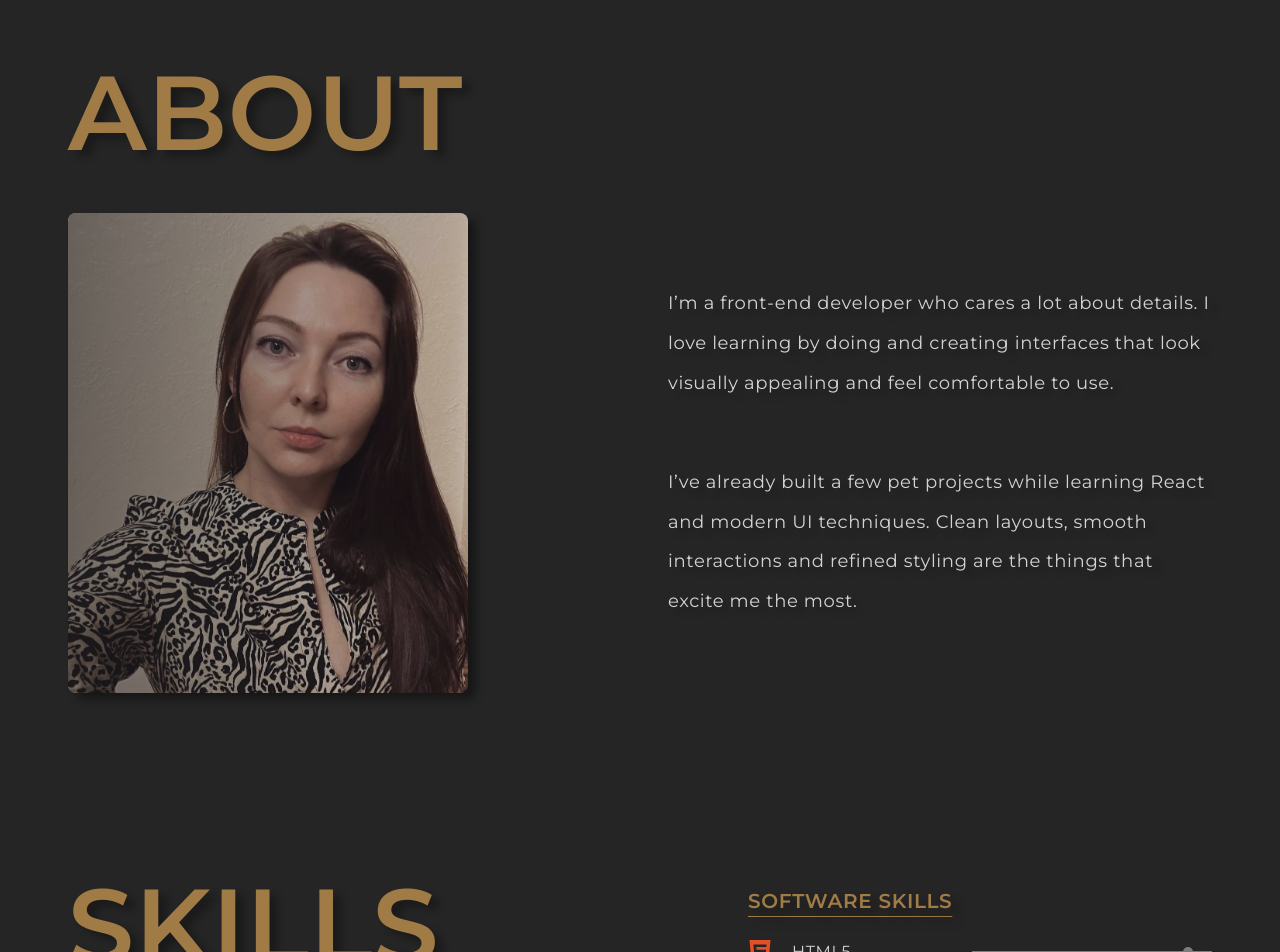
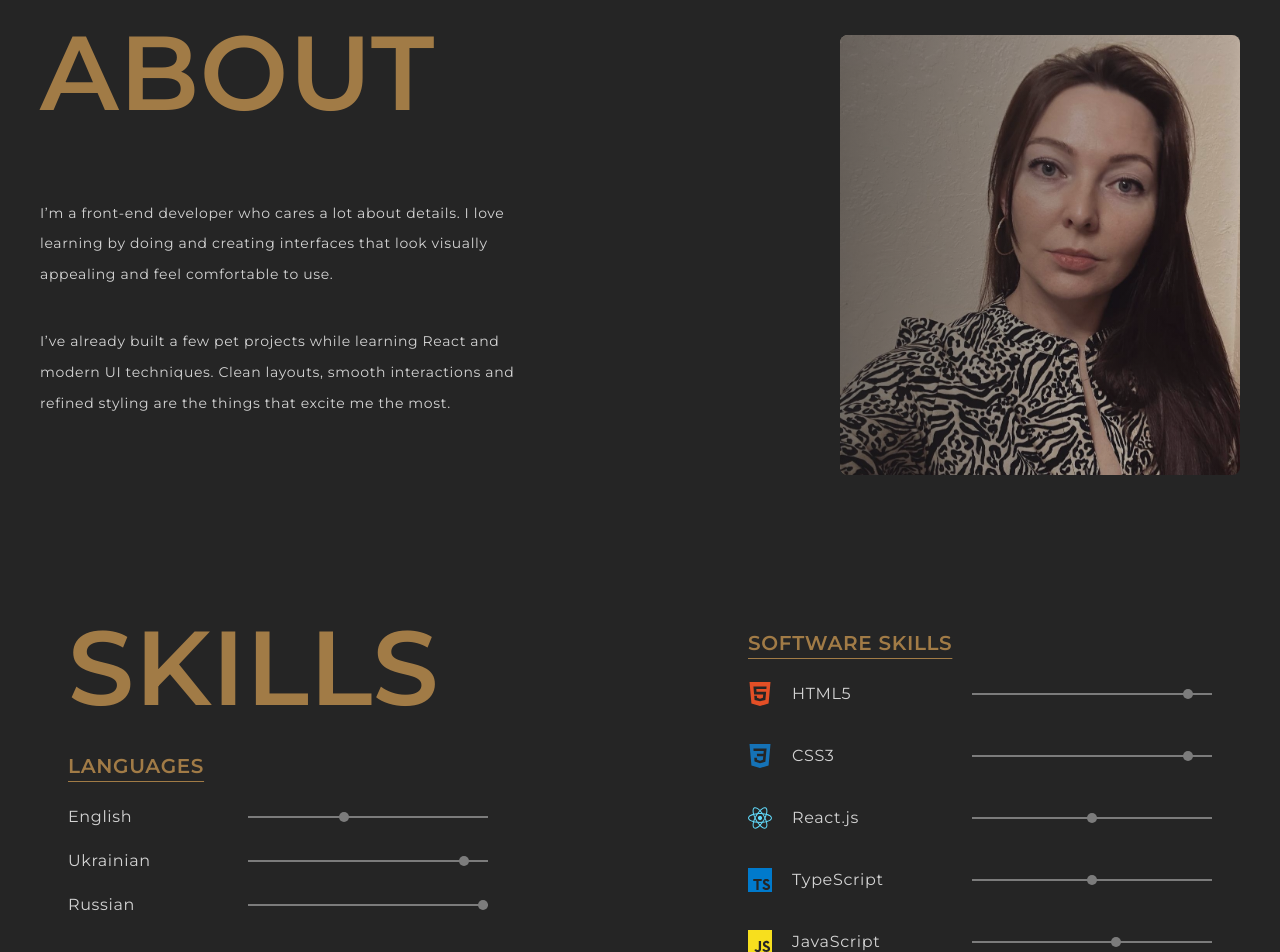
Before and after one commit to klyuchukviktoriya/portfolio, a React (Vite) app: page / in a window 1280 px wide. Shown: the part 860-1812 px from the top of the page. Built offline with nearby package versions, Linux system fonts and the light colour scheme.

Commit message:
some changes

```diff
--- a/src/components/About/About.jsx
+++ b/src/components/About/About.jsx
@@ -6,9 +6,6 @@ export default function About() {
       <div className={`${css.about__container} ${css.container}`}>
         <h2 className={css.about__title}>about</h2>
         <div className={css.about__content}>
-          <div className={css.about__wrapper}>
-            <img src="/my-photo.jpg" alt="Klyuchuk Victoria" />
-          </div>
           <div className={css.about__text}>
             <p>
               I’m a front-end developer who cares a lot about details. I love
@@ -21,6 +18,9 @@ export default function About() {
               refined styling are the things that excite me the most.
             </p>
           </div>
+          <div className={css.about__wrapper}>
+            <img src="/my-photo.jpg" alt="Klyuchuk Victoria" />
+          </div>
         </div>
       </div>
     </section>
--- a/src/components/About/About.module.scss
+++ b/src/components/About/About.module.scss
@@ -3,13 +3,15 @@
 .about {
     &__container {
         padding: 60px 20px 20px;
-        text-align: center;
+        // text-align: center;
         // border-bottom: 4px solid #ffffff1f;
     }
 
     &__title {
         @include title;
+        text-align: center;
         // border-bottom: 2px solid var(--gold);
+        margin-bottom: 20px;
     }
 
     &__content {
@@ -20,11 +22,11 @@
     }
 
     &__wrapper {
-        height: 400px;
+        // height: 400px;
         overflow: hidden;
         border-radius: 8px;
-        box-shadow: 8px 6px 8px rgba(0, 0, 0, 0.4);
         position: relative;
+        max-width: 480px;
 
         &::after {
             content: "";
@@ -37,29 +39,39 @@
         }
 
         img {
+            width: 100%;
             object-position: top;
             object-fit: cover;
-            height: 400px;
+            // height: 400px;
         }
     }
 
     &__text {
         display: flex;
         flex-direction: column;
-        gap: 40px;
+        gap: 20px;
+        max-width: 520px;
 
         p {
-            text-shadow: 8px 6px 8px rgba(0, 0, 0, 0.4);
+
             line-height: 2.2;
             font-size: 14px;
             opacity: 0.8;
-            max-width: 520px;
+
+            text-align: center;
         }
     }
 }
 
 @media screen and (min-width: 768px) {
     .about {
+        &__title {
+            @include title;
+            // text-align: left;
+            // margin-bottom: 0;
+            // border-bottom: 2px solid var(--gold);
+        }
+
         &__container {
             padding: 80px 40px 40px;
             text-align: left;
@@ -81,64 +93,99 @@
         }
 
         &__text {
-            gap: 60px;
+            // gap: 60px;
+            // padding: 20px 0;
 
             p {
+                // margin-top: 16px;
+                text-align: left;
                 max-width: none;
                 line-height: 2.2;
             }
+
+            // p:first-child {
+
+            //     margin-top: 32px;
+
+            // }
         }
     }
 }
 
-@media screen and (min-width: 1080px) {
+@media screen and (min-width: 900px) {
     .about {
         &__container {
-            padding: 120px 68px 60px;
+            padding: 80px 40px;
+        }
+
+        &__title {
+            text-align: left;
+            margin-bottom: 0;
+
         }
 
         &__content {
-            gap: 200px;
+            // gap: 200px;
         }
 
-        &__wrapper {
-            height: 480px;
-            width: 400px;
+        // &__wrapper {
+        //     height: 480px;
+        //     width: 400px;
 
-            img {
-                height: 480px;
-            }
-        }
+        //     img {
+        //         height: 480px;
+        //     }
+        // }
 
         &__text {
             p {
                 max-width: none;
-                line-height: 2.2;
-                font-size: 18px;
+                // line-height: 2.2;
+                // font-size: 18px;
+                margin-top: 16px;
+                // text-align: left;
+            }
+
+
+        }
+
+        &__wrapper {
+            // height: 440px;
+            // min-width: 400px;
+            margin-top: -90px;
+
+            img {
+                // height: 440px;
             }
         }
     }
 }
 
 
-@media screen and (min-width: 1440px) {
+@media screen and (min-width: 1000px) {
     .about {
-        &__wrapper {
-            height: 480px;
-            width: 400px;
-
-            img {
-                height: 480px;
-            }
+        &__content {
+            gap: 0;
+            justify-content: space-between;
         }
 
+        // &__wrapper {
+        //     height: 480px;
+        //     width: 400px;
+
+        //     img {
+        //         height: 480px;
+        //     }
+        // }
+
         &__text {
-            margin-right: 60px;
-            gap: 80px;
+            // margin-right: 60px;
+            // gap: 80px;
 
             p {
-                text-align: center;
-                line-height: 2.35;
+                // text-align: center;
+                // line-height: 2.35;
+                // font-size: 18px;
             }
         }
     }
--- a/src/components/Header/Header.module.scss
+++ b/src/components/Header/Header.module.scss
@@ -28,7 +28,6 @@
             text-align: center;
             line-height: 22px;
             text-transform: uppercase;
-            text-shadow: 8px 6px 8px rgba(0, 0, 0, 0.4);
         }
     }
 
--- a/src/components/Hero/Hero.module.scss
+++ b/src/components/Hero/Hero.module.scss
@@ -26,7 +26,6 @@
         text-align: left;
         text-transform: uppercase;
         position: relative;
-        text-shadow: 8px 6px 8px rgba(0, 0, 0, 0.4);
 
         &:after {
             content: "";
@@ -36,7 +35,6 @@
             left: -24px;
             z-index: 2;
             width: 326px;
-            box-shadow: 8px 6px 8px rgba(0, 0, 0, 0.4);
         }
     }
 
@@ -65,19 +63,16 @@
             right: -24px;
             z-index: 2;
             width: 162px;
-            box-shadow: 8px 6px 8px rgba(0, 0, 0, 0.4);
         }
 
         li {
             opacity: 0.6;
-            text-shadow: 8px 6px 8px rgba(0, 0, 0, 0.4);
         }
     }
 
     &__text {
         font-size: 18px;
         opacity: 0.6;
-        text-shadow: 8px 6px 8px rgba(0, 0, 0, 1);
 
         span {
             display: block;
--- a/src/components/Project/Project.module.scss
+++ b/src/components/Project/Project.module.scss
@@ -1,6 +1,8 @@
 @use "../../styles/utils/index" as *;
 
 .project {
+    scroll-margin-top: 100px;
+
     &__imageWrapper {
         position: relative;
         overflow: hidden;
@@ -13,7 +15,6 @@
             margin: 20px auto 0;
             filter: grayscale(40%) contrast(1) brightness(0.6);
             transition: filter 0.4s ease, transform 0.4s ease;
-            box-shadow: 8px 6px 8px rgba(0, 0, 0, 0.4);
             object-fit: cover;
             object-position: top;
         }
@@ -36,7 +37,6 @@
             border-radius: 8px;
             text-align: center;
             transition: all 0.4s ease;
-            box-shadow: 8px 6px 8px rgba(0, 0, 0, 0.4);
         }
 
         &:hover p {
--- a/src/components/ScrollToTop/ScrollToTop.jsx
+++ b/src/components/ScrollToTop/ScrollToTop.jsx
@@ -6,15 +6,31 @@ export default function ScrollToTop() {
 
   useEffect(() => {
     if (location.hash) {
-      const el = document.querySelector(location.hash);
+      let rafId = 0;
+      let attempts = 0;
+      const maxAttempts = 60;
 
-      setTimeout(() => {
+      const scrollToHash = () => {
+        const el = document.querySelector(location.hash);
+
         if (el) {
           el.scrollIntoView({ behavior: "smooth", block: "start" });
+          return;
         }
-      }, 0);
 
-      return;
+        attempts += 1;
+        if (attempts < maxAttempts) {
+          rafId = requestAnimationFrame(scrollToHash);
+        }
+      };
+
+      rafId = requestAnimationFrame(scrollToHash);
+
+      return () => {
+        if (rafId) {
+          cancelAnimationFrame(rafId);
+        }
+      };
     }
 
     window.scrollTo(0, 0);
--- a/src/components/Skills/Skills.module.scss
+++ b/src/components/Skills/Skills.module.scss
@@ -18,7 +18,6 @@
         text-transform: uppercase;
         opacity: 0.8;
         font-weight: 600;
-        text-shadow: 8px 6px 8px rgba(0, 0, 0, 0.4);
         text-decoration-line: underline;
         text-underline-offset: 8px;
         text-decoration-thickness: 1.2px;
@@ -41,9 +40,7 @@
             padding: 80px 40px 40px;
         }
 
-        &__title {
-            text-align: left;
-        }
+
 
         h3 {
             text-align: left;
@@ -66,10 +63,22 @@
     }
 }
 
+@media screen and (min-width: 900px) {
+    .skills {
+        &__container {
+            padding: 20px 40px 20px;
+        }
+
+        &__title {
+            text-align: left;
+        }
+    }
+}
+
 @media screen and (min-width: 1000px) {
     .skills {
         &__container {
-            padding: 120px 68px 20px;
+            padding: 60px 68px 20px;
         }
 
         h3 {
--- a/src/styles/main.css
+++ b/src/styles/main.css
@@ -2,6 +2,8 @@
   --dark: #252525;
   --light: #FFFFFF;
   --gold: #C1914F;
+  --text: 8px 6px 8px rgba(0, 0, 0, 1);
+  --box: 8px 6px 8px rgba(0, 0, 0, 0.4);
 }
 
 html,
@@ -32,7 +34,6 @@ nav > a {
   text-transform: uppercase;
   opacity: 0.6;
   font-weight: 600;
-  text-shadow: 8px 6px 8px rgba(0, 0, 0, 0.4);
 }
 
 @media screen and (min-width: 800px) {
--- a/src/styles/utils/_mixins.scss
+++ b/src/styles/utils/_mixins.scss
@@ -26,9 +26,6 @@
     font-weight: 600;
     line-height: 1;
     text-transform: uppercase;
-    // position: relative;
-
-    text-shadow: 8px 6px 8px rgba(0, 0, 0, 0.4);
     margin-bottom: 48px;
 
     @media screen and (min-width: 768px) {
--- a/src/styles/utils/_utils.scss
+++ b/src/styles/utils/_utils.scss
@@ -34,25 +34,11 @@ nav>a {
     text-transform: uppercase;
     opacity: 0.6;
     font-weight: 600;
-    text-shadow: 8px 6px 8px rgba(0, 0, 0, 0.4);
 }
 
 @media screen and (min-width: 800px) {
     nav>a {
         font-size: 18px;
-        // text-transform: uppercase;
-        // opacity: 0.6;
-        // font-weight: 600;
-        // text-shadow: 8px 6px 8px rgba(0, 0, 0, 0.4);
-    }
-}
-
-@media screen and (min-width: 1080px) {
-    nav>a {
-        // font-size: 36px;
-        // text-transform: uppercase;
-        // opacity: 0.6;
-        // font-weight: 600;
     }
 }
 
--- a/src/styles/utils/_variables.scss
+++ b/src/styles/utils/_variables.scss
@@ -2,4 +2,6 @@
     --dark: #252525;
     --light: #FFFFFF;
     --gold: #C1914F;
+    --text: 8px 6px 8px rgba(0, 0, 0, 1);
+    --box: 8px 6px 8px rgba(0, 0, 0, 0.4);
 }
```
Also changed, not shown: 1 other file (tests, documents, lock files or other folders).
